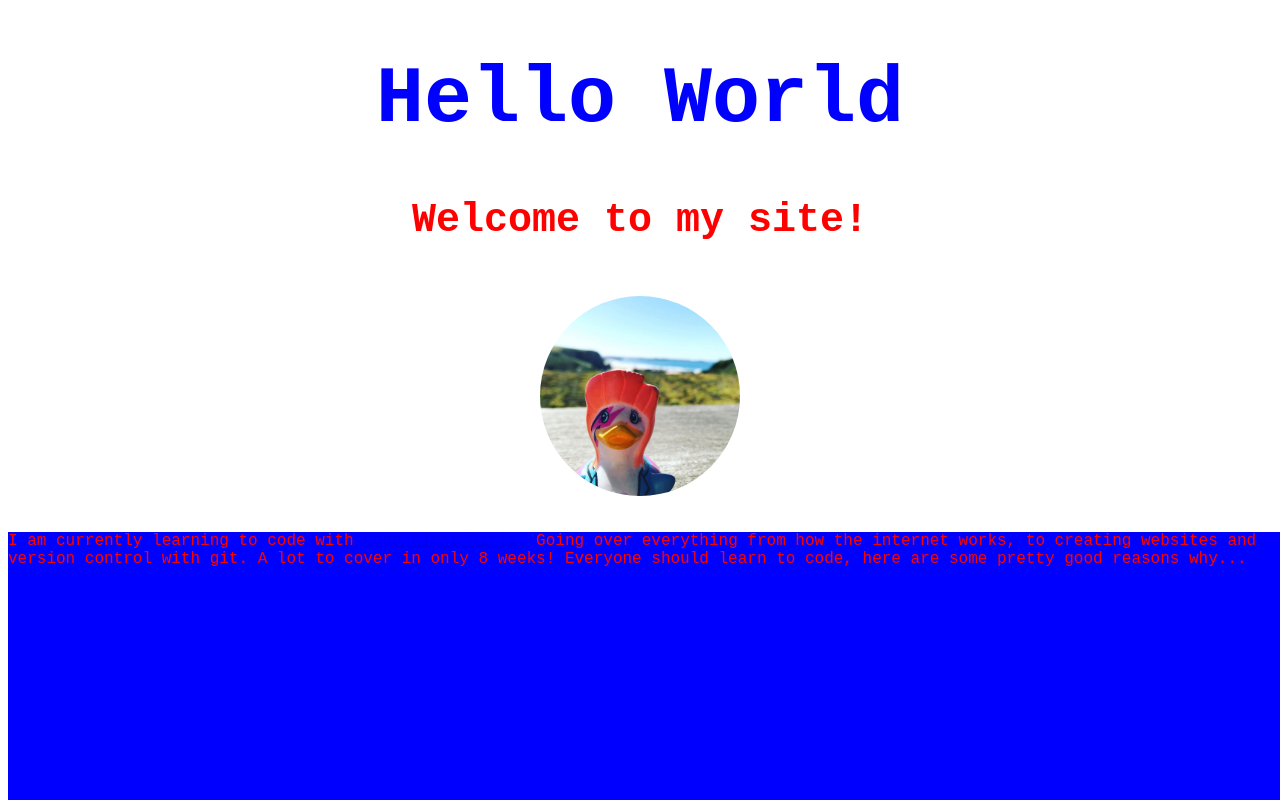
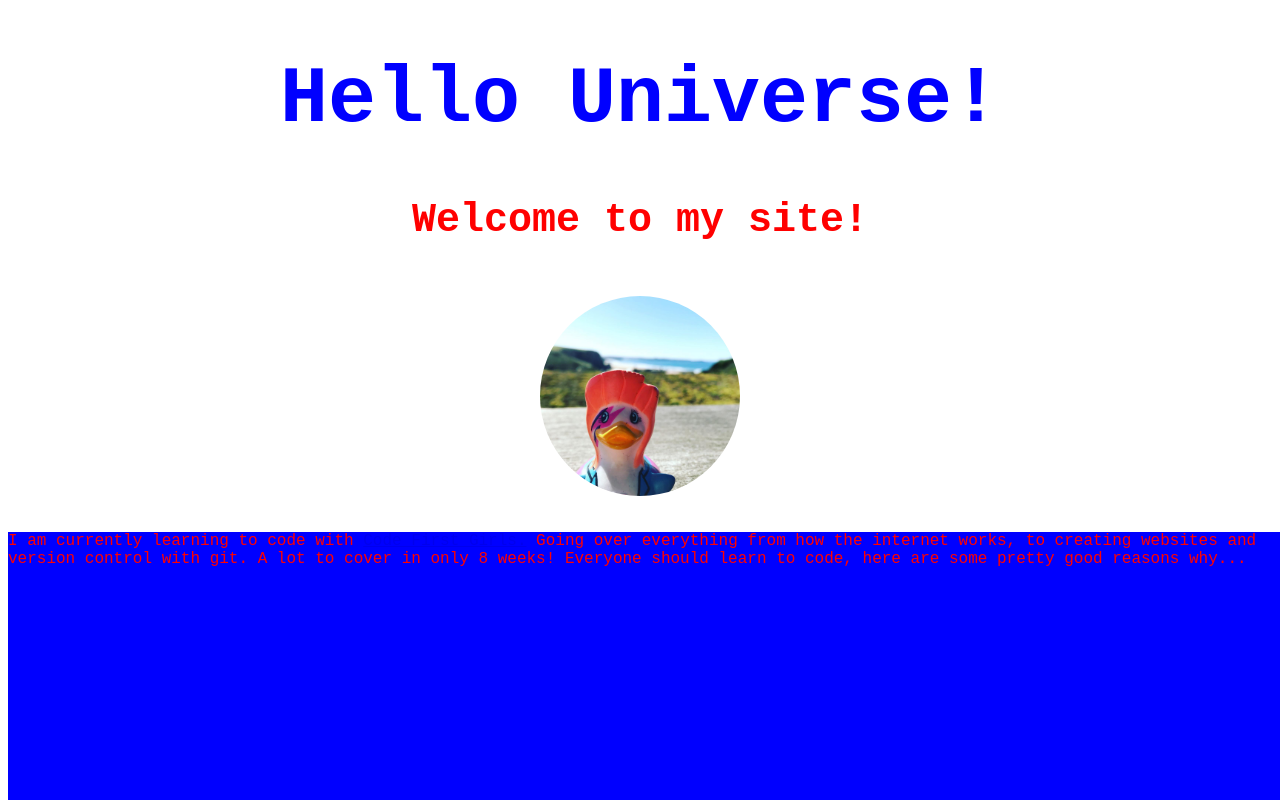
Before and after one commit to SharonCCH/CFGHTML2019, a plain HTML site: page index.html in a window 1280 px wide. Shown: the top 800 px of the page. Drawn offline with Linux system fonts and the light colour scheme.

Commit message:
Revert "Update index"
This reverts commit 4d830b3b7ec4af8464f985b0bafa7fc288e94d8f.

```diff
--- a/index.html
+++ b/index.html
@@ -4,7 +4,7 @@
    <link rel="stylesheet" href="css/styles.css">
  </head>
 
-<h1 id="title">Hello World</h1>
+<h1 id="title">Hello Universe!</h1>
 
 <h2>Welcome to my site!</h2>
 <img src="duck.jpg" height="200px"
```
Also changed, not shown: 1 other file.
